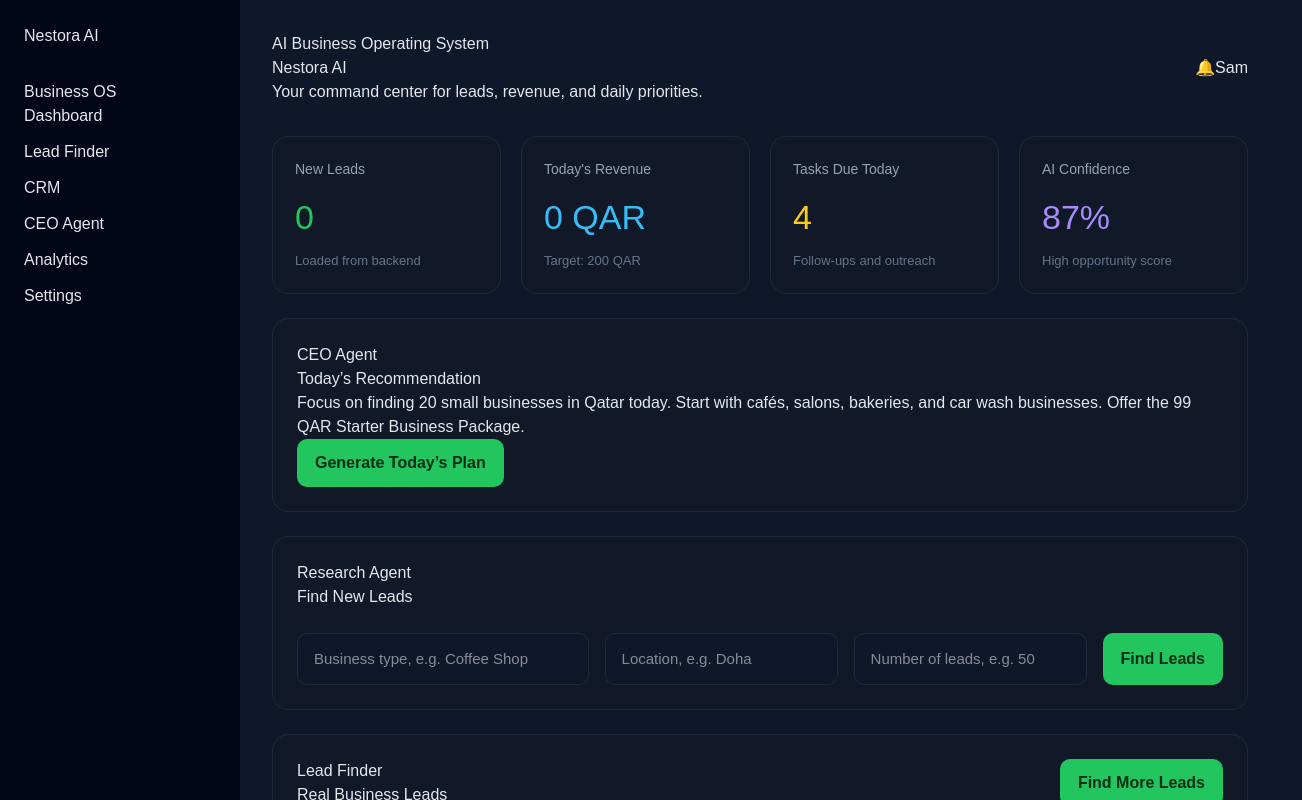
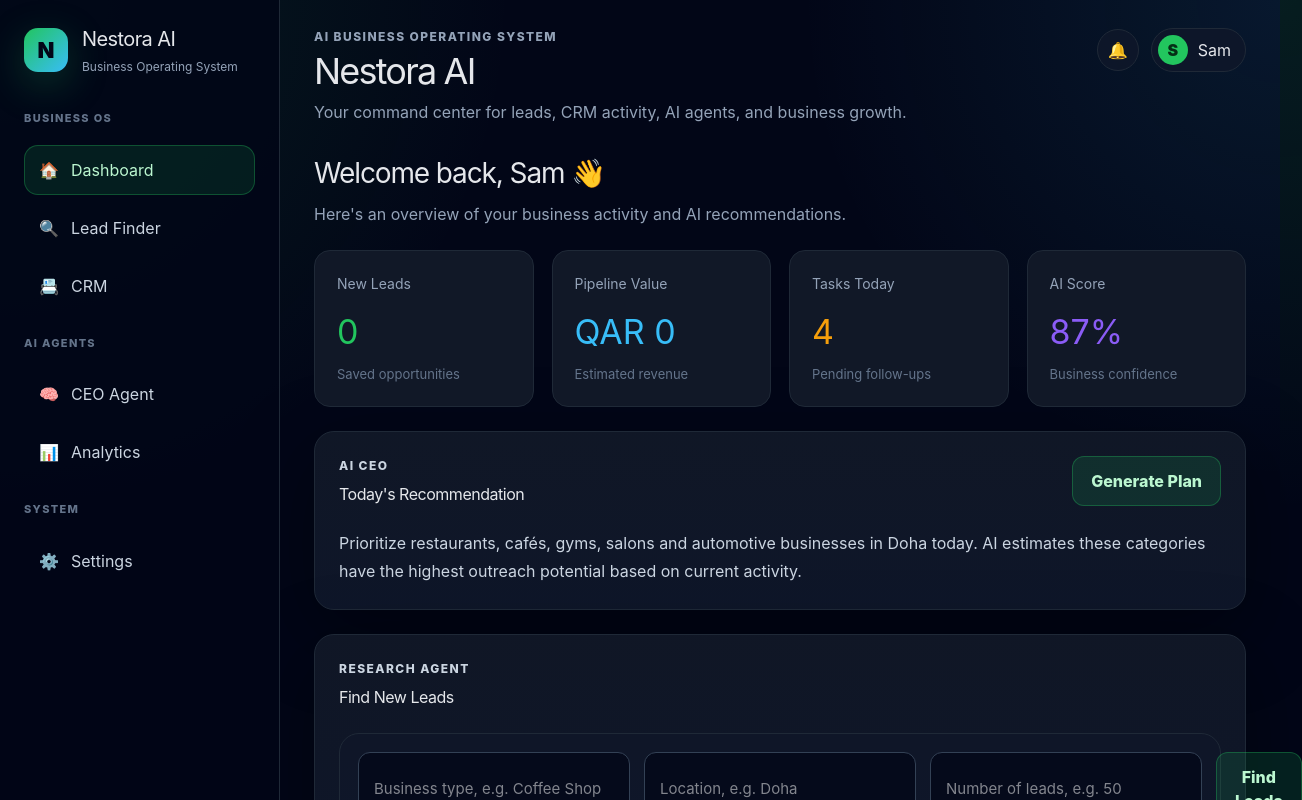
Before and after one commit to sam50527969/NestoraAI, a React app in the folder frontend/: page / in a window 1280 px wide. Shown: the top 800 px of the page, 1302 px wide, since content can reach past the window. Built offline with nearby package versions, Linux system fonts and the light colour scheme; no server answers; the HTML template or start-up script is replaced by a standard one.

Commit message:
feat(ui): modern SaaS layout foundation

```diff
--- a/frontend/src/App.css
+++ b/frontend/src/App.css
@@ -1,8 +1,47 @@
+:root {
+  --bg: #020617;
+  --surface: #0f172a;
+  --surface-soft: #111827;
+  --surface-hover: #1e293b;
+  --border: #1f2937;
+  --border-soft: #334155;
+  --text: #e5e7eb;
+  --muted: #94a3b8;
+  --muted-strong: #cbd5e1;
+  --primary: #22c55e;
+  --primary-dark: #052e16;
+  --blue: #38bdf8;
+  --yellow: #f59e0b;
+  --purple: #8b5cf6;
+  --danger: #ef4444;
+  --radius-lg: 20px;
+  --radius-md: 14px;
+  --shadow: 0 24px 80px rgba(0, 0, 0, 0.35);
+}
+
+* {
+  box-sizing: border-box;
+}
+
 body {
   margin: 0;
-  font-family: Arial, sans-serif;
-  background: #0f172a;
-  color: #e5e7eb;
+  font-family: Inter, Arial, sans-serif;
+  background:
+    radial-gradient(circle at top left, rgba(34, 197, 94, 0.12), transparent 32rem),
+    radial-gradient(circle at top right, rgba(56, 189, 248, 0.1), transparent 30rem),
+    var(--bg);
+  color: var(--text);
+}
+
+button,
+input,
+select,
+textarea {
+  font: inherit;
+}
+
+button {
+  cursor: pointer;
 }
 
 .app {
@@ -11,133 +50,425 @@
 }
 
 .sidebar {
-  width: 240px;
-  background: #020617;
+  width: 280px;
+  min-height: 100vh;
+  background: rgba(2, 6, 23, 0.88);
+  border-right: 1px solid var(--border);
   padding: 24px;
+  display: flex;
+  flex-direction: column;
+  position: sticky;
+  top: 0;
 }
 
-.sidebar h2 {
-  margin-bottom: 32px;
+.brand {
+  display: flex;
+  align-items: center;
+  gap: 14px;
+  margin-bottom: 34px;
 }
 
-.sidebar nav {
+.brand-mark {
+  width: 44px;
+  height: 44px;
+  border-radius: 14px;
+  display: grid;
+  place-items: center;
+  background: linear-gradient(135deg, #22c55e, #38bdf8);
+  color: #020617;
+  font-weight: 900;
+  font-size: 22px;
+  box-shadow: 0 12px 40px rgba(34, 197, 94, 0.25);
+}
+
+.brand h2 {
+  margin: 0;
+  font-size: 20px;
+  letter-spacing: -0.03em;
+}
+
+.brand p {
+  margin: 4px 0 0;
+  color: var(--muted);
+  font-size: 12px;
+}
+
+.nav {
   display: flex;
   flex-direction: column;
-  gap: 12px;
+  gap: 24px;
 }
 
-.sidebar button {
-  background: transparent;
-  color: #cbd5e1;
-  border: 1px solid #1e293b;
-  padding: 12px;
-  border-radius: 10px;
-  text-align: left;
-  cursor: pointer;
+.nav-section-title {
+  color: #64748b;
+  font-size: 11px;
+  font-weight: 800;
+  letter-spacing: 0.12em;
+  text-transform: uppercase;
+  margin: 0 0 10px;
+}
+
+.nav-section {
+  display: flex;
+  flex-direction: column;
+  gap: 8px;
+}
+
+.nav-item {
+  display: flex;
+  align-items: center;
+  gap: 12px;
+  color: var(--muted-strong);
+  text-decoration: none;
+  padding: 12px 14px;
+  border-radius: 14px;
+  border: 1px solid transparent;
+  transition: 0.18s ease;
+}
+
+.nav-item:hover {
+  background: rgba(30, 41, 59, 0.75);
+  border-color: var(--border-soft);
+}
+
+.nav-item.active {
+  background: rgba(34, 197, 94, 0.12);
+  color: #bbf7d0;
+  border-color: rgba(34, 197, 94, 0.32);
+}
+
+.sidebar-footer {
+  margin-top: auto;
+  padding: 16px;
+  border-radius: 18px;
+  border: 1px solid rgba(34, 197, 94, 0.22);
+  background: rgba(34, 197, 94, 0.08);
+}
+
+.sidebar-footer p {
+  margin: 0 0 6px;
+  color: var(--muted);
+  font-size: 12px;
+}
+
+.sidebar-footer strong {
+  color: #bbf7d0;
 }
 
 .main {
   flex: 1;
-  padding: 32px;
+  padding: 28px 34px 48px;
+  max-width: calc(100vw - 280px);
 }
 
 .topbar {
   display: flex;
   justify-content: space-between;
+  align-items: flex-start;
+  gap: 24px;
+  margin-bottom: 28px;
+}
+
+.topbar h1 {
+  margin: 6px 0 8px;
+  font-size: 36px;
+  line-height: 1.1;
+  letter-spacing: -0.05em;
+}
+
+.topbar-subtitle,
+.topbar p {
+  margin: 0;
+  color: var(--muted);
+}
+
+.eyebrow {
+  margin: 0;
+  color: var(--primary);
+  text-transform: uppercase;
+  letter-spacing: 0.12em;
+  font-size: 12px;
+  font-weight: 800;
+}
+
+.topbar-actions {
+  display: flex;
   align-items: center;
+  gap: 12px;
+}
+
+.icon-button,
+.profile-button {
+  border: 1px solid var(--border);
+  background: rgba(15, 23, 42, 0.85);
+  color: var(--text);
+  border-radius: 999px;
+  min-height: 42px;
+}
+
+.icon-button {
+  width: 42px;
+}
+
+.profile-button {
+  display: flex;
+  align-items: center;
+  gap: 10px;
+  padding: 6px 14px 6px 6px;
+}
+
+.profile-avatar {
+  width: 30px;
+  height: 30px;
+  display: grid;
+  place-items: center;
+  border-radius: 999px;
+  background: var(--primary);
+  color: var(--primary-dark);
+  font-weight: 900;
+}
+
+.dashboard-header {
+  margin-bottom: 20px;
+}
+
+.dashboard-header h2 {
+  margin: 0 0 8px;
+  font-size: 28px;
+  letter-spacing: -0.04em;
+}
+
+.dashboard-header p {
+  margin: 0;
+  color: var(--muted);
 }
 
 .cards {
   display: grid;
-  grid-template-columns: repeat(4, 1fr);
-  gap: 20px;
-  margin-top: 32px;
+  grid-template-columns: repeat(4, minmax(0, 1fr));
+  gap: 18px;
+  margin-top: 24px;
 }
 
 .card,
 .panel {
-  background: #111827;
-  border: 1px solid #1f2937;
-  border-radius: 16px;
+  background: linear-gradient(180deg, rgba(17, 24, 39, 0.94), rgba(15, 23, 42, 0.94));
+  border: 1px solid var(--border);
+  border-radius: var(--radius-lg);
   padding: 24px;
+  box-shadow: var(--shadow);
+}
+
+.card {
+  min-height: 142px;
 }
 
 .card p {
-  color: #94a3b8;
+  color: var(--muted);
+  margin: 0 0 10px;
 }
 
 .card h2 {
-  font-size: 32px;
+  font-size: 34px;
+  margin: 0;
+  letter-spacing: -0.05em;
 }
 
 .panel {
   margin-top: 24px;
 }
 
+.panel h2 {
+  margin: 6px 0 0;
+  letter-spacing: -0.03em;
+}
+
+.panel p {
+  color: var(--muted-strong);
+  line-height: 1.7;
+}
+
 .primary,
 .secondary {
-  background: #22c55e;
   border: none;
-  color: #052e16;
+  color: var(--primary-dark);
   padding: 12px 18px;
-  border-radius: 10px;
-  font-weight: bold;
-  cursor: pointer;
+  border-radius: 12px;
+  font-weight: 800;
+  background: var(--primary);
 }
+
+.secondary {
+  background: rgba(34, 197, 94, 0.14);
+  color: #bbf7d0;
+  border: 1px solid rgba(34, 197, 94, 0.32);
+}
+
 .table-header {
   display: flex;
   justify-content: space-between;
   align-items: center;
+  gap: 14px;
   margin-bottom: 24px;
 }
 
 .lead-table {
   width: 100%;
   border-collapse: collapse;
+  overflow: hidden;
 }
 
 .lead-table th,
 .lead-table td {
   padding: 14px 16px;
   text-align: left;
-  border-bottom: 1px solid #1f2937;
+  border-bottom: 1px solid var(--border);
 }
 
 .lead-table th {
-  color: #94a3b8;
-  font-size: 14px;
+  color: var(--muted);
+  font-size: 13px;
+  font-weight: 800;
+  text-transform: uppercase;
+  letter-spacing: 0.06em;
 }
 
 .lead-table td {
-  color: #e5e7eb;
+  color: var(--text);
 }
 
 .lead-table tr:hover {
-  background: #0f172a;
+  background: rgba(15, 23, 42, 0.8);
 }
+
 .lead-form {
   display: grid;
   grid-template-columns: 2fr 1.5fr 1fr auto;
-  gap: 16px;
+  gap: 14px;
   margin-top: 24px;
+  padding: 18px;
+  border: 1px solid var(--border);
+  border-radius: var(--radius-lg);
+  background: rgba(15, 23, 42, 0.68);
 }
 
-.lead-form input {
-  background: #0f172a;
-  border: 1px solid #1f2937;
+.lead-form input,
+.lead-form select,
+.crm-toolbar input,
+.crm-toolbar select,
+.details-field input,
+.details-field select,
+.details-field textarea {
+  background: rgba(2, 6, 23, 0.75);
+  border: 1px solid var(--border-soft);
   color: white;
-  padding: 14px 16px;
-  border-radius: 10px;
+  padding: 13px 15px;
+  border-radius: 12px;
   font-size: 15px;
   outline: none;
 }
 
-.lead-form input:focus {
-  border-color: #22c55e;
+.lead-form input:focus,
+.crm-toolbar input:focus,
+.crm-toolbar select:focus,
+.details-field input:focus,
+.details-field select:focus,
+.details-field textarea:focus {
+  border-color: var(--primary);
 }
 
-@media (max-width: 900px) {
+.crm-toolbar {
+  display: flex;
+  gap: 14px;
+  flex-wrap: wrap;
+  margin-top: 18px;
+}
+
+.crm-toolbar input {
+  min-width: 260px;
+}
+
+.details-panel {
+  margin-top: 24px;
+}
+
+.details-grid {
+  display: grid;
+  grid-template-columns: repeat(2, minmax(0, 1fr));
+  gap: 16px;
+}
+
+.details-field {
+  display: flex;
+  flex-direction: column;
+  gap: 8px;
+}
+
+.details-field label {
+  color: var(--muted);
+  font-size: 13px;
+  font-weight: 700;
+}
+
+.details-field textarea {
+  min-height: 120px;
+  resize: vertical;
+}
+
+.full-width {
+  grid-column: 1 / -1;
+}
+
+.badge {
+  display: inline-flex;
+  align-items: center;
+  border-radius: 999px;
+  padding: 5px 10px;
+  background: rgba(56, 189, 248, 0.12);
+  color: #bae6fd;
+  border: 1px solid rgba(56, 189, 248, 0.26);
+  font-size: 12px;
+  font-weight: 800;
+}
+
+@media (max-width: 1100px) {
+  .cards {
+    grid-template-columns: repeat(2, minmax(0, 1fr));
+  }
+
   .lead-form {
+    grid-template-columns: 1fr 1fr;
+  }
+}
+
+@media (max-width: 820px) {
+  .app {
+    flex-direction: column;
+  }
+
+  .sidebar {
+    position: relative;
+    width: 100%;
+    min-height: auto;
+  }
+
+  .main {
+    max-width: 100%;
+    padding: 22px;
+  }
+
+  .topbar {
+    flex-direction: column;
+  }
+
+  .cards,
+  .lead-form,
+  .details-grid {
     grid-template-columns: 1fr;
   }
+
+  .table-header {
+    align-items: flex-start;
+    flex-direction: column;
+  }
 }
--- a/frontend/src/components/Sidebar.jsx
+++ b/frontend/src/components/Sidebar.jsx
@@ -1,24 +1,44 @@
 import { NavLink } from "react-router-dom";
 
 function Sidebar() {
-  const navItems = [
-    { label: "Dashboard", path: "/" },
-    { label: "Lead Finder", path: "/leads" },
-    { label: "CRM", path: "/crm" },
-    { label: "CEO Agent", path: "/ceo" },
-    { label: "Analytics", path: "/analytics" },
-    { label: "Settings", path: "/settings" },
+  const navSections = [
+    {
+      title: "Business OS",
+      items: [
+        { label: "Dashboard", path: "/", icon: "🏠" },
+        { label: "Lead Finder", path: "/leads", icon: "🔍" },
+        { label: "CRM", path: "/crm", icon: "📇" },
+      ],
+    },
+    {
+      title: "AI Agents",
+      items: [
+        { label: "CEO Agent", path: "/ceo", icon: "🧠" },
+        { label: "Analytics", path: "/analytics", icon: "📊" },
+      ],
+    },
+    {
+      title: "System",
+      items: [{ label: "Settings", path: "/settings", icon: "⚙️" }],
+    },
   ];
 
   return (
     <aside className="sidebar">
       <div className="brand">
+        <div className="brand-mark">N</div>
+        <div>
           <h2>Nestora AI</h2>
-        <p>Business OS</p>
+          <p>Business Operating System</p>
+        </div>
       </div>
 
       <nav className="nav">
-        {navItems.map((item) => (
+        {navSections.map((section) => (
+          <div className="nav-section" key={section.title}>
+            <p className="nav-section-title">{section.title}</p>
+
+            {section.items.map((item) => (
               <NavLink
                 key={item.path}
                 to={item.path}
@@ -26,10 +46,18 @@
                   isActive ? "nav-item active" : "nav-item"
                 }
               >
-            {item.label}
+                <span>{item.icon}</span>
+                <span>{item.label}</span>
               </NavLink>
             ))}
+          </div>
+        ))}
       </nav>
+
+      <div className="sidebar-footer">
+        <p>Current Plan</p>
+        <strong>Founder Build</strong>
+      </div>
     </aside>
   );
 }
--- a/frontend/src/components/TopBar.jsx
+++ b/frontend/src/components/TopBar.jsx
@@ -4,12 +4,20 @@
       <div>
         <p className="eyebrow">AI Business Operating System</p>
         <h1>{activePage}</h1>
-        <p>Your command center for leads, revenue, and daily priorities.</p>
+        <p className="topbar-subtitle">
+          Your command center for leads, CRM activity, AI agents, and business growth.
+        </p>
       </div>
 
       <div className="topbar-actions">
-        <button className="icon-button">🔔</button>
-        <button className="profile-button">Sam</button>
+        <button className="icon-button" title="Notifications">
+          🔔
+        </button>
+
+        <div className="profile-button">
+          <span className="profile-avatar">S</span>
+          <span>Sam</span>
+        </div>
       </div>
     </header>
   );
--- a/frontend/src/pages/Dashboard.jsx
+++ b/frontend/src/pages/Dashboard.jsx
@@ -12,26 +12,26 @@
     {
       title: "New Leads",
       value: leads.length.toString(),
-      subtitle: "Loaded from backend",
+      subtitle: "Saved opportunities",
       color: "#22c55e",
     },
     {
-      title: "Today's Revenue",
-      value: "0 QAR",
-      subtitle: "Target: 200 QAR",
+      title: "Pipeline Value",
+      value: "QAR 0",
+      subtitle: "Estimated revenue",
       color: "#38bdf8",
     },
     {
-      title: "Tasks Due Today",
+      title: "Tasks Today",
       value: "4",
-      subtitle: "Follow-ups and outreach",
-      color: "#facc15",
+      subtitle: "Pending follow-ups",
+      color: "#f59e0b",
     },
     {
-      title: "AI Confidence",
+      title: "AI Score",
       value: "87%",
-      subtitle: "High opportunity score",
-      color: "#a78bfa",
+      subtitle: "Business confidence",
+      color: "#8b5cf6",
     },
   ];
 
@@ -40,8 +40,8 @@
       try {
         const data = await getSampleLeads();
         setLeads(data);
-      } catch (error) {
-        console.error("Failed to load leads:", error);
+      } catch (err) {
+        console.error(err);
       }
     }
 
@@ -59,8 +59,8 @@
       });
 
       setLeads(data);
-    } catch (error) {
-      console.error(error);
+    } catch (err) {
+      console.error(err);
       alert("Unable to fetch businesses.");
     } finally {
       setIsLoading(false);
@@ -69,6 +69,15 @@
 
   return (
     <>
+      <section className="dashboard-header">
+        <div>
+          <h2>Welcome back, Sam 👋</h2>
+          <p>
+            Here's an overview of your business activity and AI recommendations.
+          </p>
+        </div>
+      </section>
+
       <section className="cards">
         {kpis.map((kpi) => (
           <KPICard key={kpi.title} {...kpi} />
@@ -76,23 +85,26 @@
       </section>
 
       <section className="panel">
-        <div>
-          <p className="eyebrow">CEO Agent</p>
-          <h2>Today’s Recommendation</h2>
+        <div className="table-header">
+          <div>
+            <p className="eyebrow">AI CEO</p>
+            <h2>Today's Recommendation</h2>
+          </div>
+          <button className="secondary">Generate Plan</button>
         </div>
+
         <p>
-          Focus on finding 20 small businesses in Qatar today. Start with cafés,
-          salons, bakeries, and car wash businesses. Offer the 99 QAR Starter
-          Business Package.
+          Prioritize restaurants, cafés, gyms, salons and automotive businesses
+          in Doha today. AI estimates these categories have the highest outreach
+          potential based on current activity.
         </p>
-        <button className="secondary">Generate Today’s Plan</button>
       </section>
 
       <LeadSearchForm onSearch={handleLeadSearch} />
 
       {isLoading ? (
         <section className="panel">
-          <p>Searching real businesses...</p>
+          <p>Searching businesses...</p>
         </section>
       ) : (
         <LeadTable leads={leads} />
```
Lines whose indentation alone changed are shown as unchanged.
